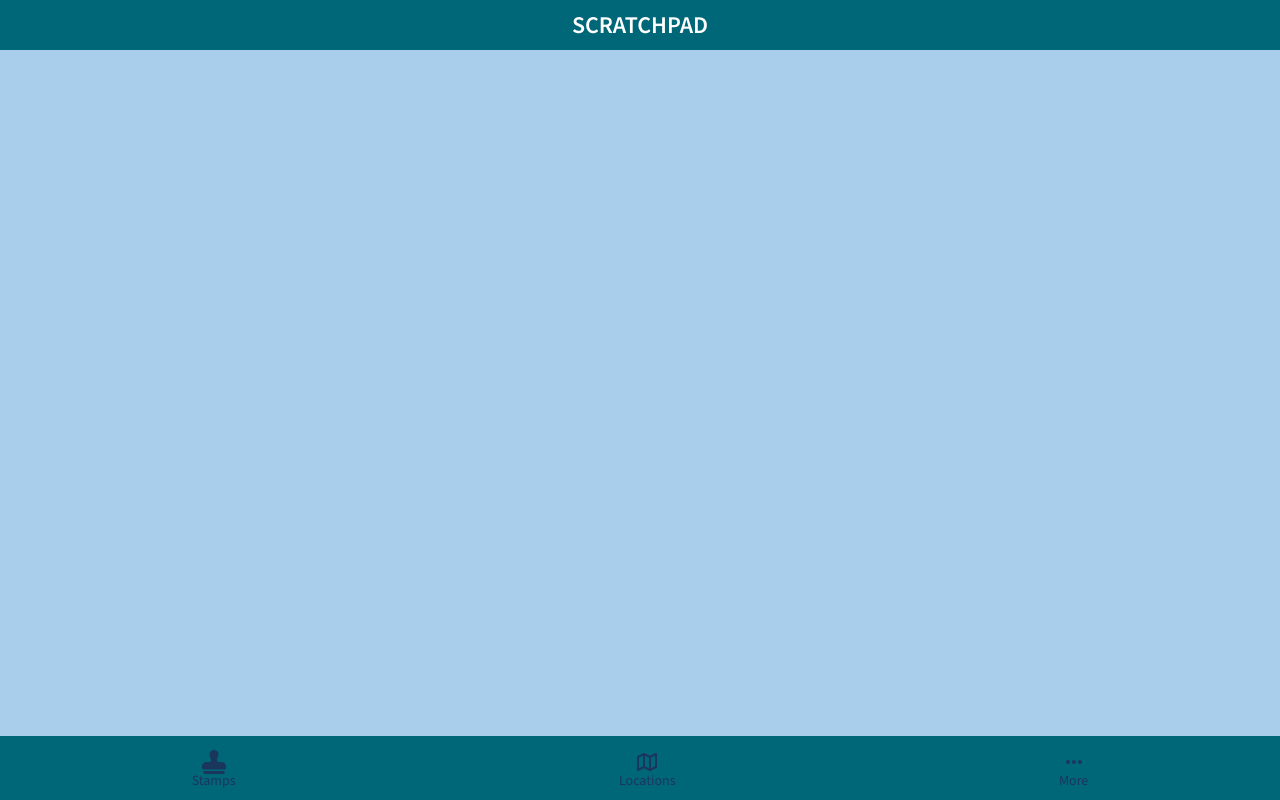
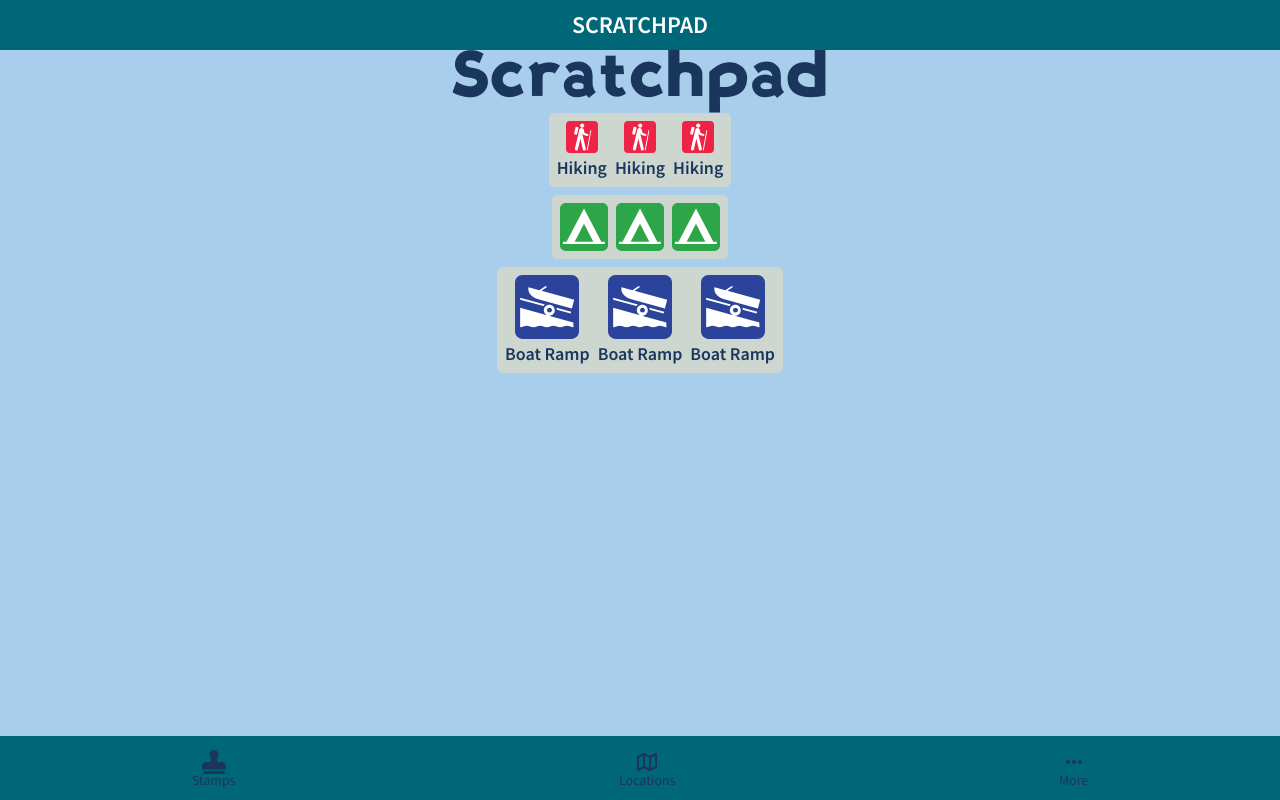
Before and after one commit to jakewelliott/passport-pwa, a React (Vite) app in the folder frontend/: page /scratchpad in a window 1280 px wide. Built offline with nearby package versions, Linux system fonts and the light colour scheme.

Commit message:
[Feature] Add Scratchpad route and enhance TrailIcon component

```diff
--- a/frontend/package.json
+++ b/frontend/package.json
@@ -17,6 +17,7 @@
 		"@tanstack/react-query": "^5.64.2",
 		"@tanstack/react-query-devtools": "^5.64.2",
 		"@types/react-router-dom": "^5.3.3",
+		"clsx": "^2.1.1",
 		"idb-keyval": "^6.2.1",
 		"react": "^18.3.1",
 		"react-dom": "^18.3.1",
--- a/frontend/src/App.tsx
+++ b/frontend/src/App.tsx
@@ -7,6 +7,7 @@ import Locations from '@/app/locations/index.tsx';
 import Stamps from '@/app/stamps/index.tsx';
 import More from '@/app/more/index.tsx';
 import LocationDetail from '@/app/locations/detail-tabs.tsx';
+import { Scratchpad } from '@/components/scratchpad.tsx';
 import { AppInfo } from '@/app/more/app-info.tsx';
 import { BucketList } from '@/app/more/bucket-list.tsx';
 import { IconLegend } from '@/app/more/icon-legend.tsx';
@@ -56,6 +57,7 @@ export default function App() {
                 <Route path='general-notes' element={<EditGeneralNotes />} />
               </Route>
             </Route>
+            <Route path='/scratchpad' element={<Scratchpad />} />
           </Routes>
         </main>
       </div>
--- a/frontend/src/components/common/trail-icons.tsx
+++ b/frontend/src/components/common/trail-icons.tsx
@@ -1,4 +1,5 @@
 import type { Trail } from '@/lib/mock/types';
+import { clsx } from 'clsx';
 
 const ICON_SVG = [
   'Biking-Red',
@@ -41,18 +42,69 @@ const amenityIcons = filterIcons('Blue');
 const campingIcons = filterIcons('Green');
 const blazeIcons = filterIcons('Blaze');
 
-const TrailIcon = ({ iconName }: { iconName: string }) => {
-  const iconPath = `/icons/park/${iconName}.svg`;
-  return <img src={iconPath} alt={iconName} className='h-6 w-6' />;
+type IconSize = 'sm' | 'md' | 'lg';
+
+const sizeMap = {
+  sm: {
+    icon: 32,
+    text: 'text-xs',
+  },
+  md: {
+    icon: 48,
+    text: 'text-sm',
+  },
+  lg: {
+    icon: 64,
+    text: 'text-base',
+  },
+} as const;
+
+const parseText = (fname: string) => {
+  // Remove color suffixes and hyphens
+  const withoutColor = fname.replace(/-(Red|Blue|Green|Black|Blaze)/g, '');
+  // Add spaces before capital letters and remove remaining hyphens
+  return withoutColor
+    .replace(/([A-Z])/g, ' $1') // Add space before capitals
+    .replace(/-/g, ' ') // Remove any remaining hyphens
+    .trim(); // Remove leading/trailing spaces
 };
 
-export const TrailIcons = ({ trail, className = '' }: { trail: Trail; className?: string }) => {
+export const TrailIcon = ({
+  iconName,
+  size = 'md',
+  showText = false,
+}: {
+  iconName: IconName;
+  size?: IconSize;
+  showText?: boolean;
+}) => {
+  return (
+    <div className='flex flex-col items-center gap-1'>
+      <div style={{ height: sizeMap[size].icon, width: sizeMap[size].icon }} className='aspect-square'>
+        <img src={`/icons/park/${iconName}.svg`} alt={parseText(iconName)} />
+      </div>
+      {showText && <div className={`${sizeMap[size].text} text-center`}>{parseText(iconName)}</div>}
+    </div>
+  );
+};
+
+export const TrailIcons = ({
+  trail,
+  className = '',
+  size = 'md',
+  showText = true,
+}: {
+  trail: Trail;
+  className?: string;
+  size?: IconSize;
+  showText?: boolean;
+}) => {
   if (!trail.trailIcons?.length) return null;
 
   return (
     <div className={`flex items-center gap-2 ${className}`}>
       {trail.trailIcons.map((iconName) => (
-        <TrailIcon key={iconName} iconName={iconName} />
+        <TrailIcon key={iconName} iconName={iconName as IconName} size={size} showText={showText} />
       ))}
     </div>
   );
--- /dev/null
+++ b/frontend/src/components/scratchpad.tsx
@@ -0,0 +1,29 @@
+import { TrailIcon } from './common/trail-icons';
+
+const IconBox = ({ children }: { children: React.ReactNode }) => {
+  return <div className='flex flex-row items-center gap-2 rounded-md bg-secondary_lightgreen p-2'>{children}</div>;
+};
+
+export const Scratchpad = () => {
+  console.log('Scratchpad');
+  return (
+    <div className='flex flex-col items-center gap-2'>
+      <h1>Scratchpad</h1>
+      <IconBox>
+        <TrailIcon iconName='Hiking-Red' size='sm' showText />
+        <TrailIcon iconName='Hiking-Red' size='sm' showText />
+        <TrailIcon iconName='Hiking-Red' size='sm' showText />
+      </IconBox>
+      <IconBox>
+        <TrailIcon iconName='Camping-Green' size='md' />
+        <TrailIcon iconName='Camping-Green' size='md' />
+        <TrailIcon iconName='Camping-Green' size='md' />
+      </IconBox>
+      <IconBox>
+        <TrailIcon iconName='BoatRamp-Blue' size='lg' showText />
+        <TrailIcon iconName='BoatRamp-Blue' size='lg' showText />
+        <TrailIcon iconName='BoatRamp-Blue' size='lg' showText />
+      </IconBox>
+    </div>
+  );
+};
--- a/frontend/src/main.tsx
+++ b/frontend/src/main.tsx
@@ -2,7 +2,6 @@ import React from 'react';
 import ReactDOM from 'react-dom/client';
 import { BrowserRouter } from 'react-router-dom';
 import { QueryClientProvider } from '@tanstack/react-query';
-import { ReactQueryDevtools } from '@tanstack/react-query-devtools';
 import { queryClient } from './lib/tanstack-local-storage.ts';
 import App from './App.tsx';
 import { register as registerServiceWorker } from './lib/service-worker.ts';
```
Also changed, not shown: frontend/biome.json (indentation only), 1 other file (tests, documents, lock files or other folders).
